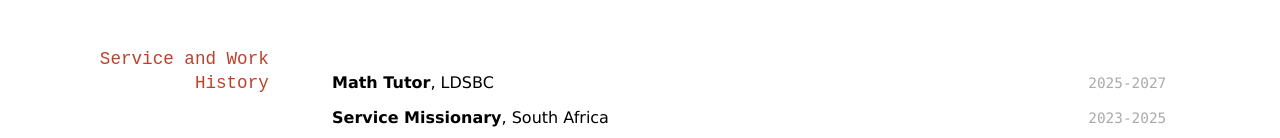
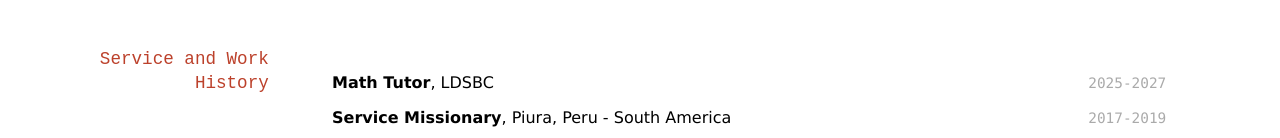
Before and after one commit to byuids-resumes/PETERSEN_resume, a Jekyll site: the page built from docs/index.md, in a window 1280 px wide. Shown: the part 1131-1269 px from the top of the page. Built offline with Jekyll 4.4.1, drawn with Linux system fonts in a browser that asks for light colours.

Commit message:
Changed the mission history

```diff
--- a/docs/index.md
+++ b/docs/index.md
@@ -72,8 +72,8 @@ __Pinnacle Management Group__,
 __Math Tutor__, LDSBC
 
 
-`2023-2025`
-__Service Missionary__, South Africa
+`2017-2019`
+__Service Missionary__, Piura, Peru - South America
 
 
 
```
